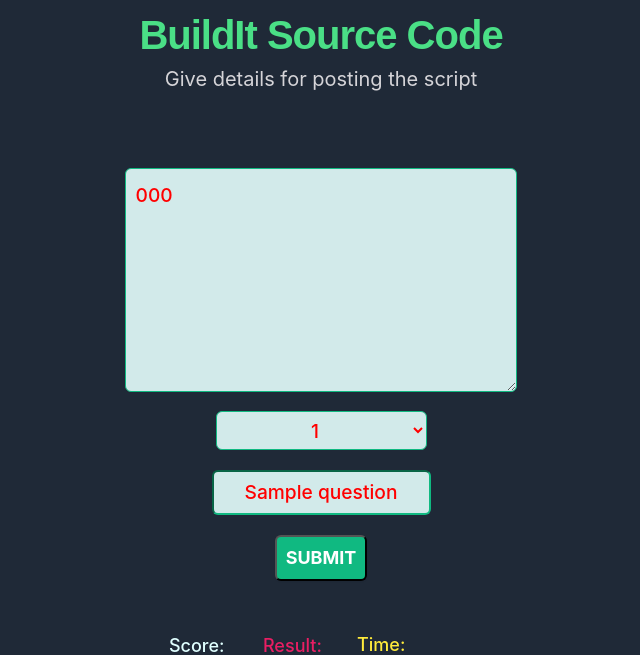
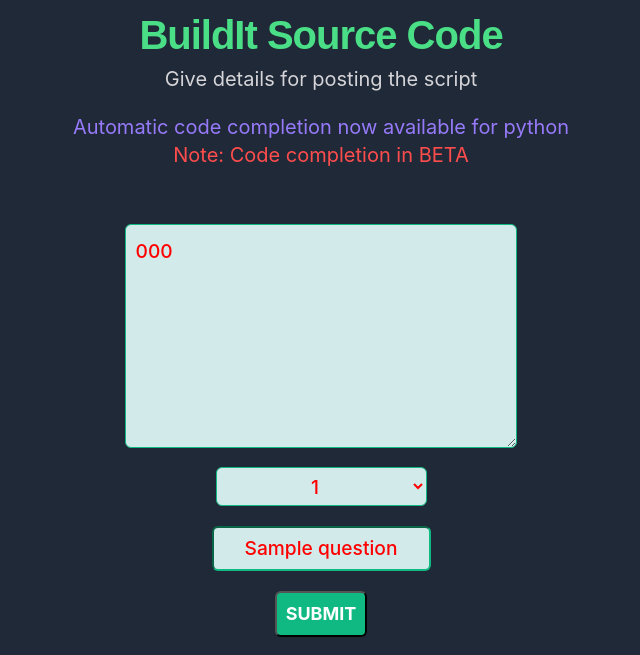
Before and after one commit to AshrafMd-1/buildIt-code-acceptor-Flask, a Flask app: template templates/source.html in a window 1280 px wide. Shown: the top 655 px of the page, without its empty margins (345-985 px from the left). Run offline with Flask 2, Linux system fonts and the light colour scheme; the template is opened without the code that fills it: most values are stand-ins (such as "Sample title", 1, 10 or a date in 2020).

Commit message:
Add info about code completion

```diff
--- a/templates/base.html
+++ b/templates/base.html
@@ -13,6 +13,9 @@
     <div class="info">
         <h1 class="green">BuildIt Source Code</h1>
         <p class="grey">Give details for posting the script</p>
+        <p style="color: #967afa; margin-bottom: 0;">Automatic code completion now available for python
+        <br><span style="color: #ff4d4d">Note: Code completion in BETA</span></p>
+
     </div>
 
     <form action="/code" method="post">
```
